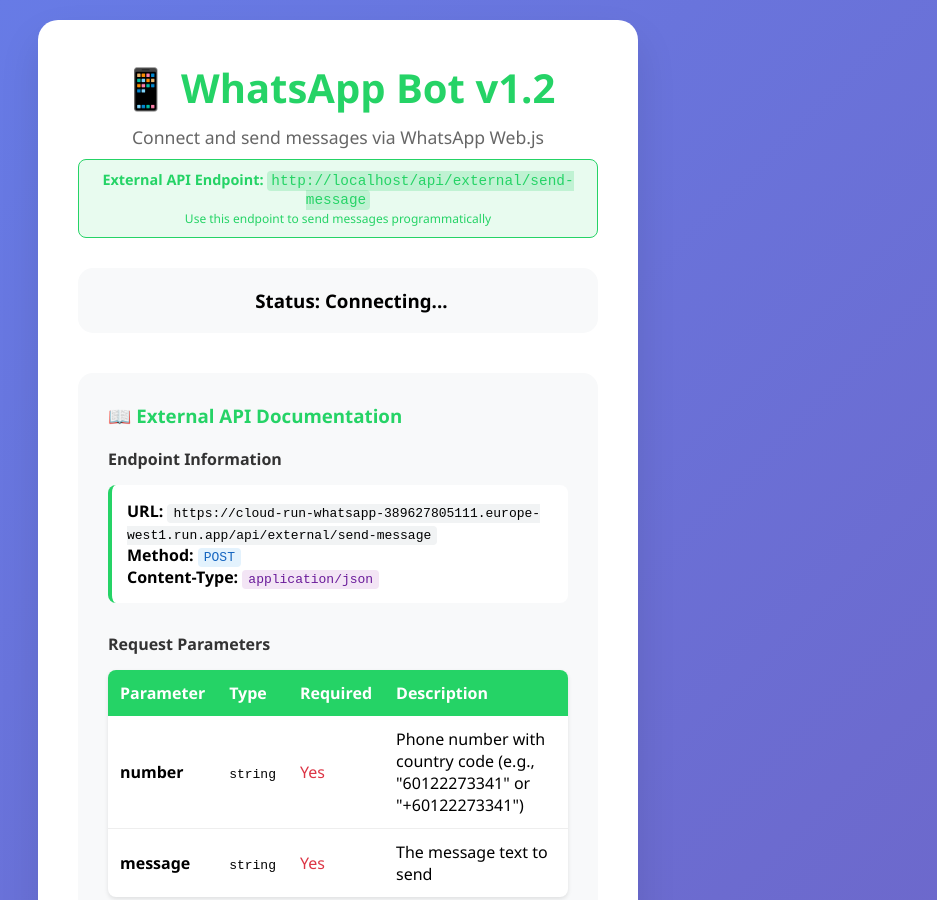
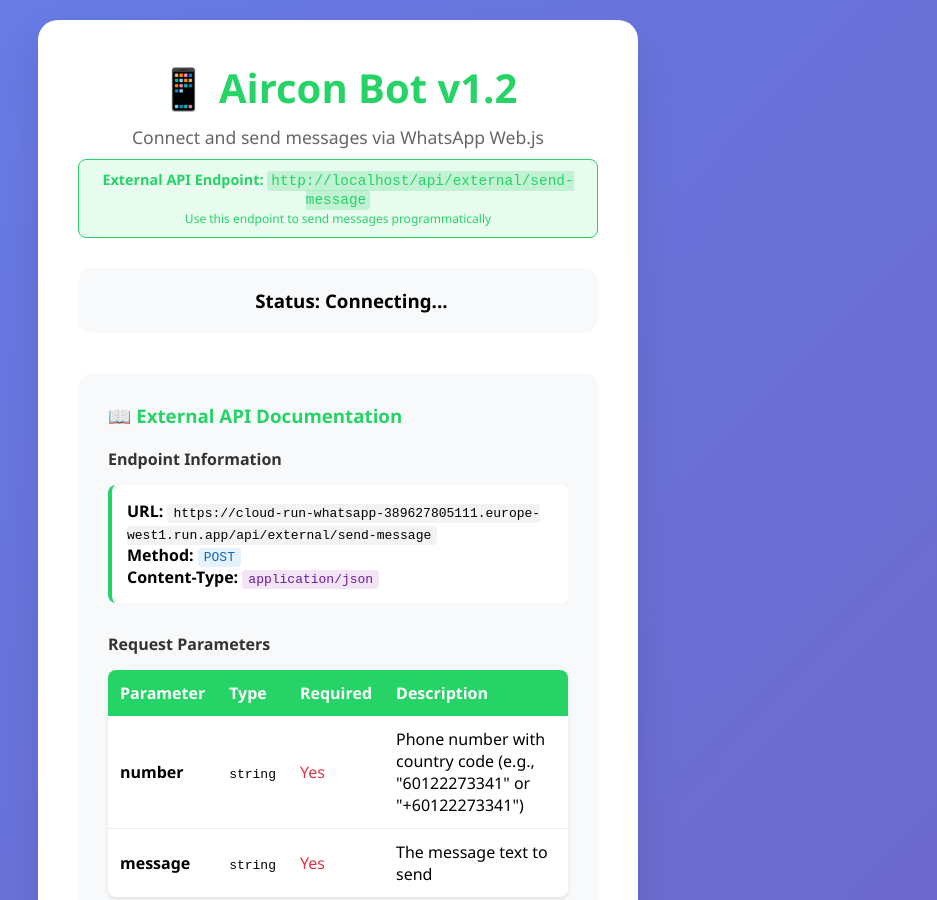
Before and after one commit to abbyabby3366/whatsapp-google-sheets-aircon, a website: page public/index.html in a window 1280 px wide. Shown: the top 900 px of the page, without its empty margins (302-1239 px from the left). Drawn offline with nearby package versions, Linux system fonts and the light colour scheme; no server answers.

Commit message:
change name to "aircon bot"

```diff
--- a/public/index.html
+++ b/public/index.html
@@ -241,7 +241,7 @@
 <body>
   <div class="container">
     <div class="header">
-      <h1>📱 WhatsApp Bot v1.2</h1>
+      <h1>📱 Aircon Bot v1.2</h1>
       <p>Connect and send messages via WhatsApp Web.js</p>
       <div id="apiEndpoint" style="background: rgba(37, 211, 102, 0.1); border: 1px solid #25D366; border-radius: 8px; padding: 10px; margin-top: 10px; font-size: 0.9rem; color: #25D366;">
         <strong>External API Endpoint:</strong> <code id="endpointUrl" style="background: rgba(37, 211, 102, 0.2); padding: 2px 4px; border-radius: 4px;">Loading...</code>
```
